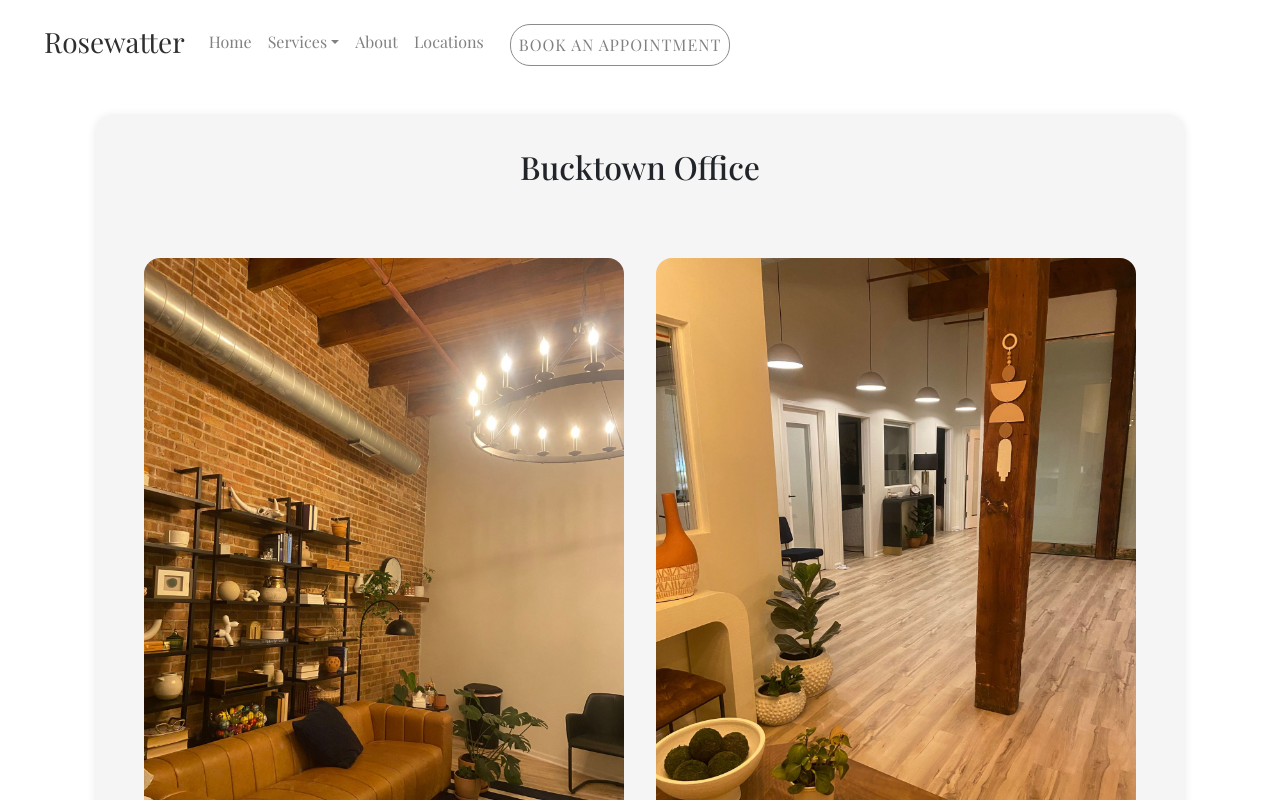
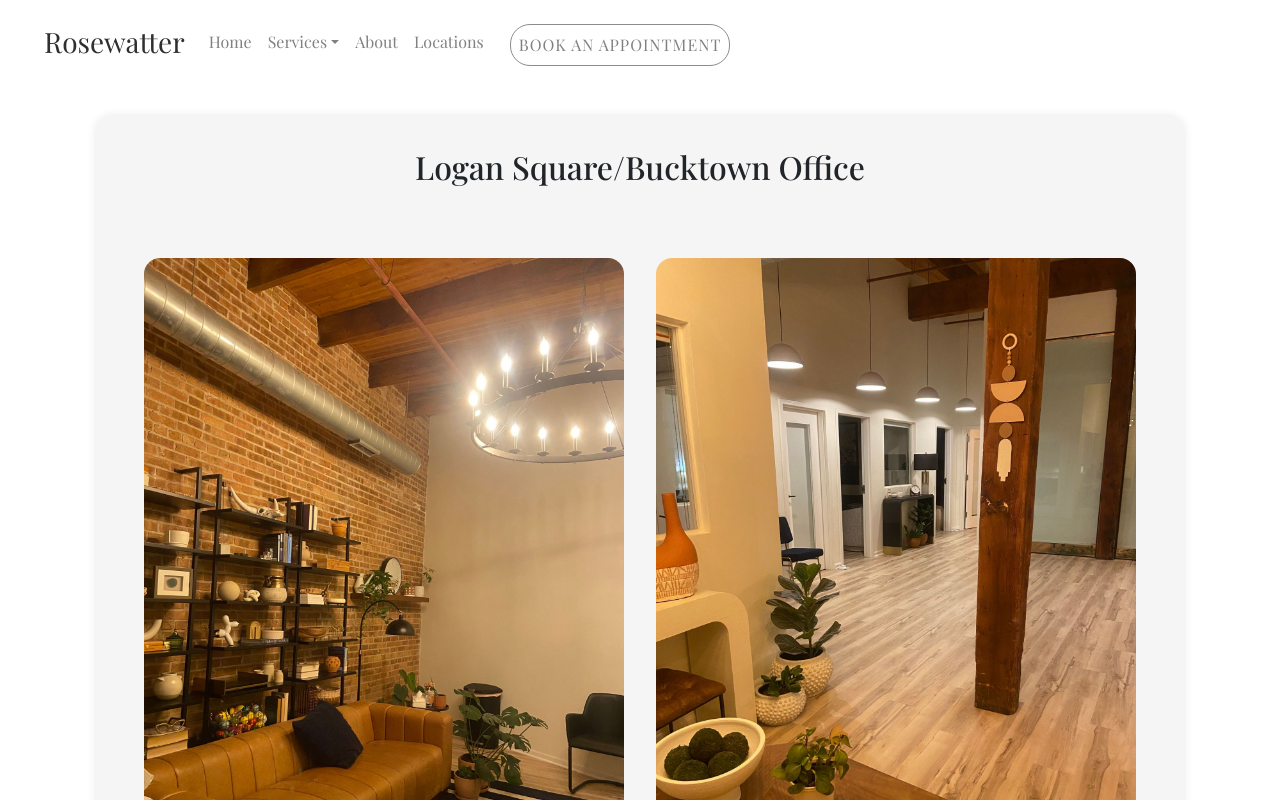
Before and after one commit to Bgorson/rose-water, a React app: page /locations in a window 1280 px wide. Shown: the top 800 px of the page. Built offline with nearby package versions, Linux system fonts and the light colour scheme.

Commit message:
update location

```diff
--- a/src/components/Locations.js
+++ b/src/components/Locations.js
@@ -55,20 +55,20 @@ const Locations = () => {
   return (
     <Container>
       <MainContainer>
-        <h2>Bucktown Office</h2>
+        <h2>Logan Square/Bucktown Office</h2>
         <HorizontalContainer>
           <OfficeImage src={BucktownOfficeImage} alt="Bucktown Office" />
           <OfficeImage src={BucktownOfficeImage2} alt="Bucktown Office 2" />
         </HorizontalContainer>
         <iframe
-          title="Bucktown Office"
-          width={"100%"}
+          title="Logan Square/Bucktown Office"
+          src="https://www.google.com/maps/embed?pb=!1m18!1m12!1m3!1d2968.4651538106277!2d-87.6873967!3d41.9258551!2m3!1f0!2f0!3f0!3m2!1i1024!2i768!4f13.1!3m3!1m2!1s0x880fd29006a7e555%3A0x90007284c5a1efaf!2s2433%20N%20Western%20Ave%2C%20Chicago%2C%20IL%2060647!5e0!3m2!1sen!2sus!4v1759798940909!5m2!1sen!2sus"
+          width="600"
           height="450"
-          frameBorder="0"
           style={{ border: 0 }}
-          src="https://www.google.com/maps/embed?pb=!1m18!1m12!1m3!1d2968.6600263928267!2d-87.67622272341389!3d41.921666662684466!2m3!1f0!2f0!3f0!3m2!1i1024!2i768!4f13.1!3m3!1m2!1s0x880fd2ec1036710f%3A0xc976ad1d18ea89b2!2s1820%20W%20Webster%20Ave%20Suite%20400%2C%20Chicago%2C%20IL%2060614!5e0!3m2!1sen!2sus!4v1708462400902!5m2!1sen!2sus"
-          allowFullScreen
-        ></iframe>
+          allowfullscreen
+          loading="lazy"
+          referrerpolicy="no-referrer-when-downgrade"></iframe>
       </MainContainer>
       <MainContainer>
         <h2>Skokie Office</h2>
```
